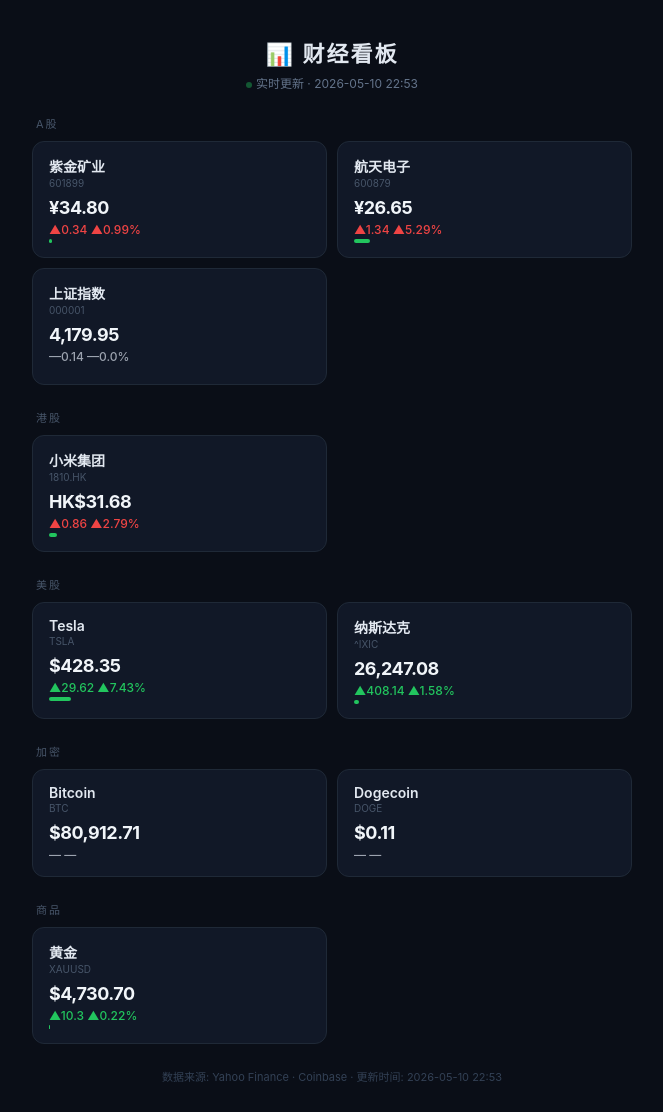
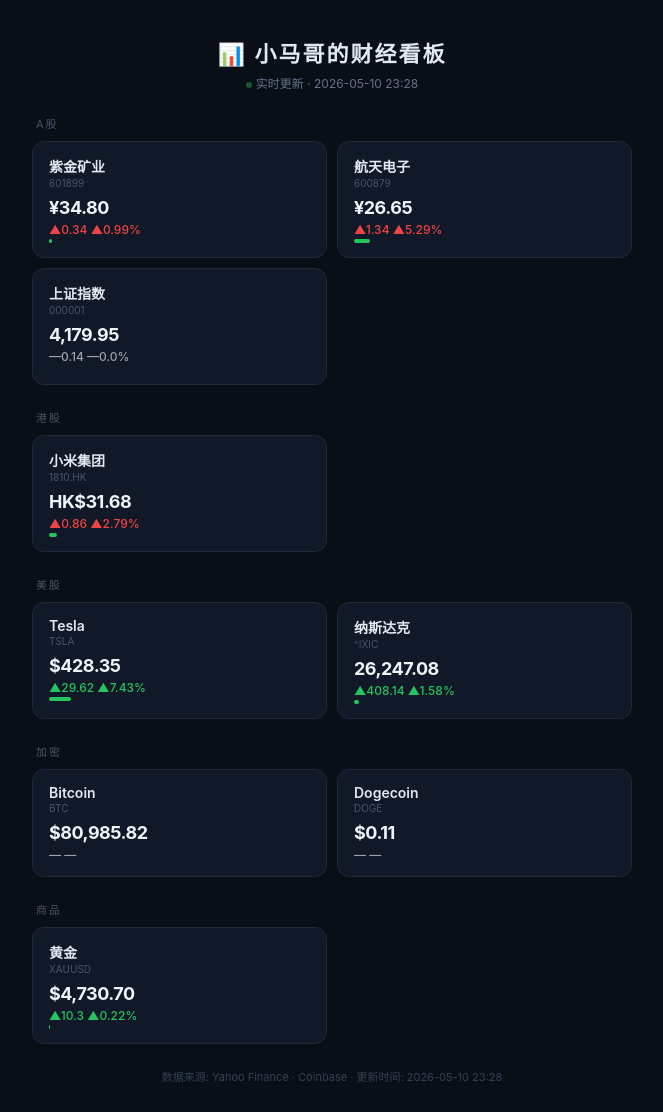
Before and after one commit to tengma6666-source/finance-tracker, a plain HTML site: page index.html in a window 1280 px wide. Shown: the whole page, without its empty margins (308-971 px from the left). Drawn offline with Linux system fonts and the light colour scheme.

Commit message:
Update dashboard 2026-05-10 23:28

```diff
--- a/index.html
+++ b/index.html
@@ -30,8 +30,8 @@
 </head>
 <body>
 <div class="header">
-  <h1>📊 财经看板</h1>
-  <div class="header-time"><span class="live-dot"></span>实时更新 · 2026-05-10 22:53</div>
+  <h1>📊 小马哥的财经看板</h1>
+  <div class="header-time"><span class="live-dot"></span>实时更新 · 2026-05-10 23:28</div>
 </div>
 <div class="grid">
 
@@ -107,7 +107,7 @@
             <div class="asset-card">
                 <div class="asset-name">Bitcoin</div>
                 <div class="asset-symbol">BTC</div>
-                <div class="asset-price">$80,912.71</div>
+                <div class="asset-price">$80,985.82</div>
                 <div class="asset-change" style="color:#9ca3af">
                     — —
                 </div>
@@ -137,6 +137,6 @@
             </div></div>
         </div>
 </div>
-<div class="footer">数据来源: Yahoo Finance · Coinbase · 更新时间: 2026-05-10 22:53</div>
+<div class="footer">数据来源: Yahoo Finance · Coinbase · 更新时间: 2026-05-10 23:28</div>
 </body>
 </html>
```
